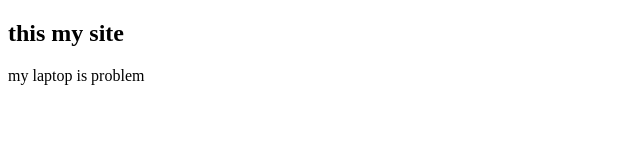
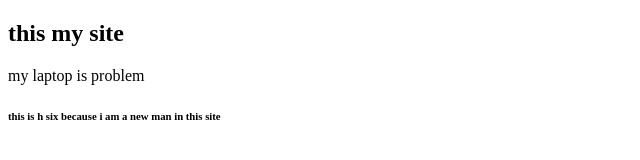
Before and after one commit to mahidhasan96/my-site, a plain HTML site: page index.html in a window 1280 px wide. Shown: the whole page, without its empty margins (0-640 px from the left). Drawn offline with Linux system fonts and the light colour scheme.

Commit message:
learning gitub

```diff
--- a/index.html
+++ b/index.html
@@ -8,5 +8,6 @@
 <body>
     <h2>this my site</h2>
     <p>my laptop is problem</p>
+    <h6>this is h six because i am a new man in this site</h6>
 </body>
 </html>
```
